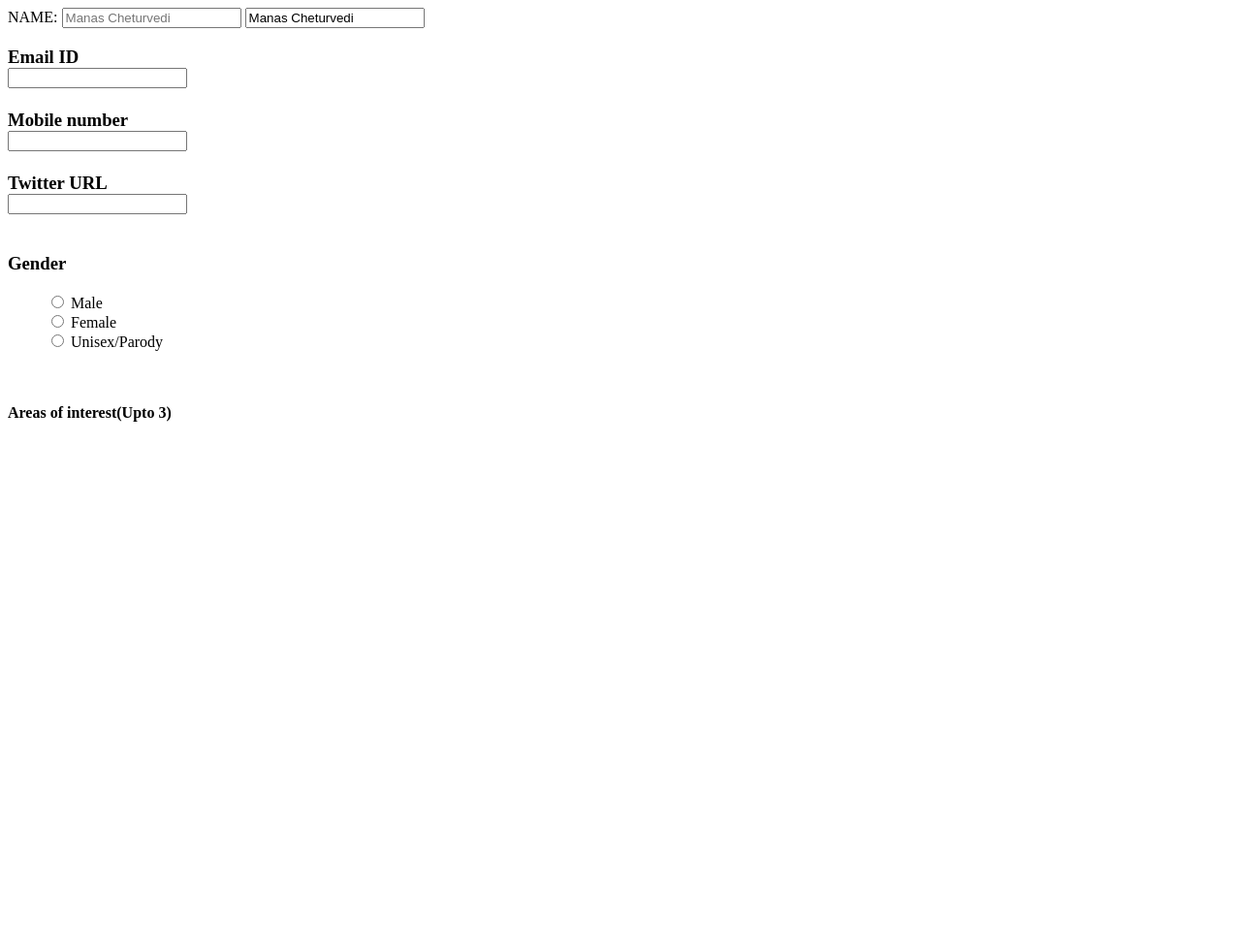
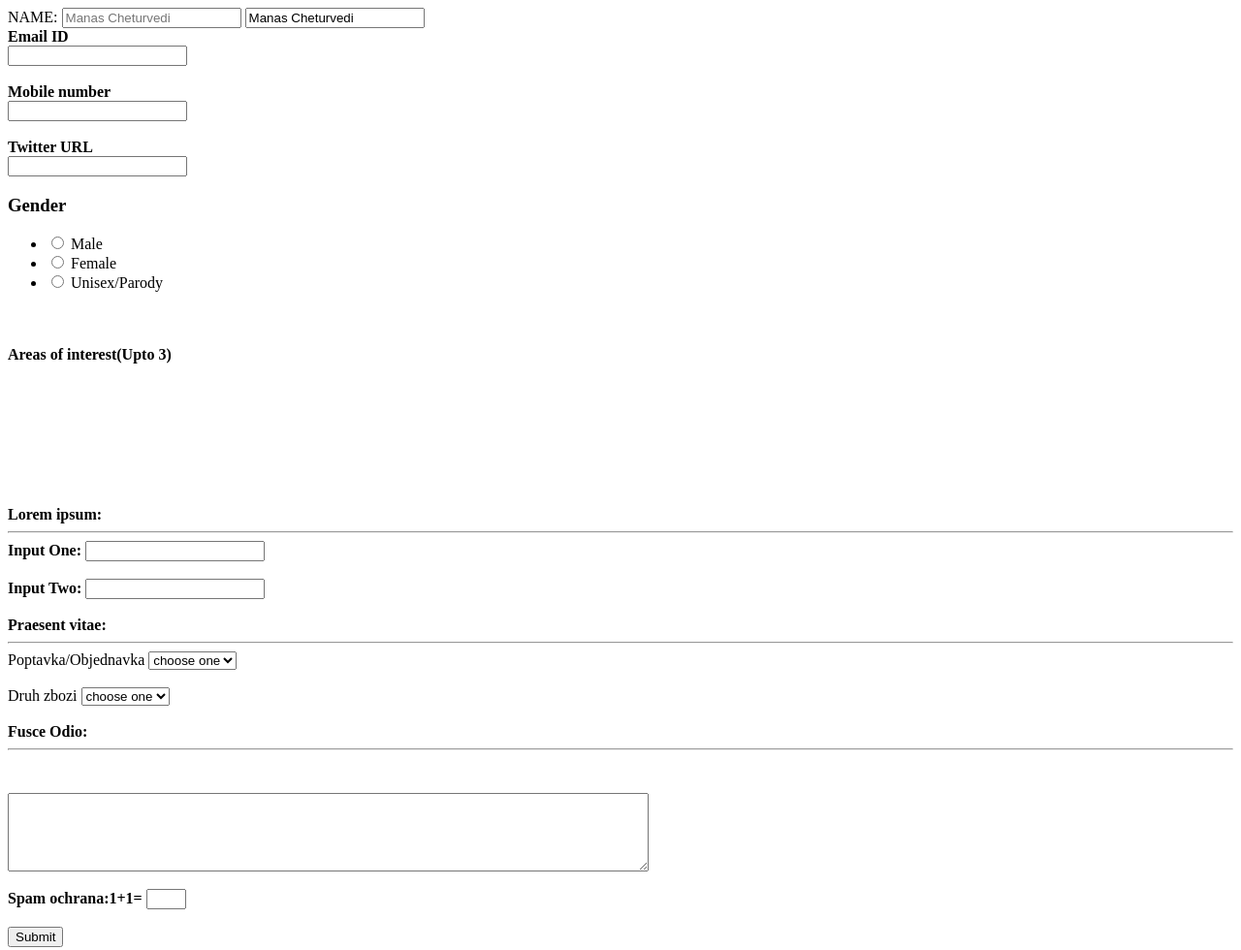
Before and after one commit to Bhagya956/10kc-forms, a plain HTML site: page index.html in a window 1280 px wide. Shown: the whole page at 97% size. Before the commit the page ends 800 px from the top, so only its background shows below. Drawn offline with Linux system fonts and the light colour scheme.

Commit message:
Add files via upload

```diff
--- a/index.html
+++ b/index.html
@@ -9,47 +9,101 @@
             <label for="fname">NAME:</label>
             <input type="text" id="fname" placeholder="Manas Cheturvedi">
             <input type="text" id="fname" value="Manas Cheturvedi">
-        <h3>
-
-            <label for="email">Email ID</label>
+            <br>
+            <label for="email"><strong>Email ID</strong></label>
             <br>
             <input type="email" id="email" >
             <br>
             <br>
-            <label for="mno.">Mobile number</label>
+            <label for="mno."><strong>Mobile number</strong></label>
             <br>
             <input type="tel" id="mno." name="phone">
             <br>
             <br>
-
-            <label for="twitter">Twitter URL</label>
+            <label for="twitter"><strong>Twitter URL</strong></label>
             <br>
-            <input type="text" id="twitter>"
+            <input type="url" id="twitter>"
             <br>
             <br>
-            <br>
+            <label for="gender"><h3>Gender</h3></label>
+            <ul>
+            <li>
+            <input type="radio" id="M" name="gender" value="Male">
+            <label for="M">Male</label>
+            </li>
+            <li>
+            <input type="radio" id="F" name="gender" value="Female">
+            <label for="F">Female</label>
+             </li>
+             <li>
+                <input type="radio" id="U" name="gender" value="Unisex/Parody">
+            <label for="U">Unisex/Parody</label>
+        </li>
 
-            <h3>Gender</h3>
-                <ul>
-
-            <input type="radio" id="M" value="Male">
-            <label for="M">Male</label>
-            <br>
-            <input type="radio" id="F" value="Female">
-            <label for="F">Female</label>
-            <br>
-            <input type="radio" id="U" value="Unisex/Parody">
-            <label for="U">Unisex/Parody</label>
-            </ul>
-            <br>
-
+    </ul>
+    <br>
             <h4>Areas of interest(Upto 3)</h4>
-
-
-
-
-        </h3>
-
         </form>
     </body>
 </html>
+
+<br>
+<br>
+<br>
+<br>
+<br><br>
+<br>
+
+
+<html>
+    <body>
+
+                      <form>
+
+            <label for="input"><strong>Lorem ipsum:</strong></label>
+            <hr>
+            <label for="one"><strong>Input One:</strong></label>
+            <input type="text" id="one" name="input" >
+            <br>
+            <br>
+            <label for="two"><strong>Input Two:</strong></label>
+            <input type="text" id="two" name="input">
+
+            <br>
+            <br>
+            <label for="vitae"> <strong>Praesent vitae:</strong></label>
+            <hr>
+            <label for="pop">Poptavka/Objednavka</label>
+            <select id="pop" name="vitae">
+                <option placeholder="choose one">choose one</option>
+                <option value="b">bhagya</option>
+                <option value="l">laxmi</option>
+            </select>
+            <br>
+            <br>
+            <label for="druh">Druh zbozi</label>
+            <select id="druh" name="vitae">
+                <option placeholder="choose one">choose one</option>
+                <option value="b">bhagya</option>
+                <option value="l">laxmi</option>
+
+            </select>
+            <br>
+            <br>
+            <strong>Fusce Odio:</strong>
+            <hr>
+            <br>
+            <br>
+            <textarea name="msg" rows="5" cols="80"> </textarea>
+            <br>
+            <br>
+            <strong>Spam ochrana:1+1=</strong>
+            <input type="text" size="2">
+            <br>
+            <br>
+            <input name="submit" type="submit">
+        </form>
+
+
+    </body>
+</html>
```
